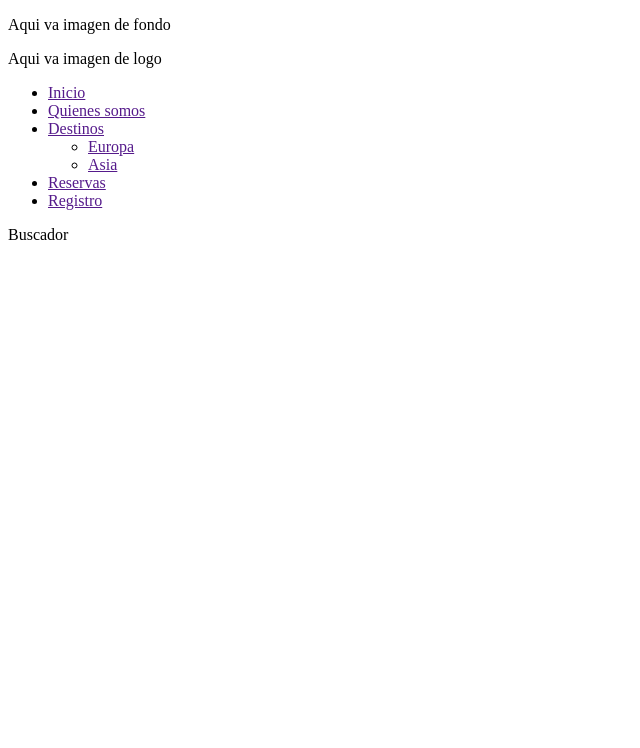
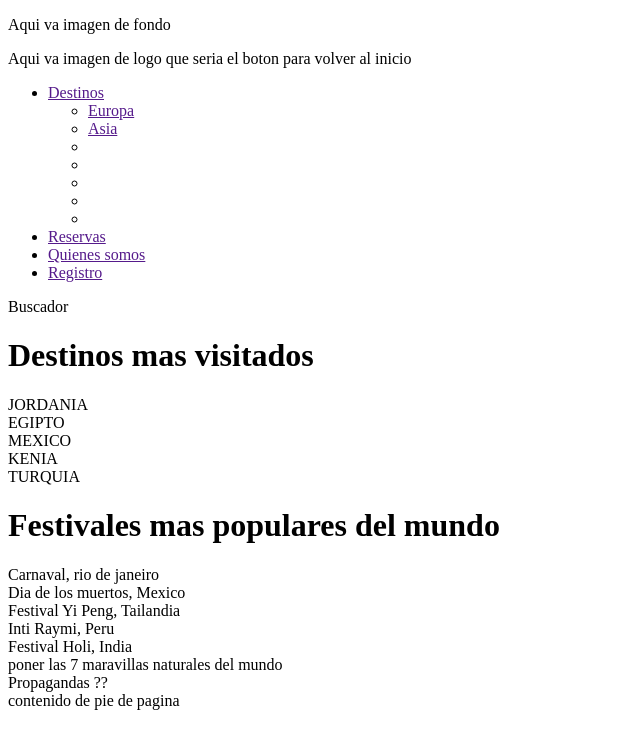
Before and after one commit to ErikaMenesesLara/proyectoWeb00, a plain HTML site: page index.html in a window 1280 px wide. Shown: the whole page, without its empty margins (0-640 px from the left). Drawn offline with Linux system fonts and the light colour scheme.

Commit message:
agregando mas contenido al archivo HTML

```diff
--- a/index.html
+++ b/index.html
@@ -13,27 +13,31 @@
 <body>
     <div class="contenedorPrincipal">
 
-        <div class="cotenedorHeader">
+        <div class="cotenedorEncabezado">
             <div class="imagenFondo">
                 <p>Aqui va imagen de fondo</p>
             </div>
             <div class="imagenLogo">
-                <p>Aqui va imagen de logo</p>
+                <p>Aqui va imagen de logo que seria el boton para volver al inicio</p>
             </div>
             <div class="botonesNavegacion">
 
                 <ul class="menuPrincipal" >
-                    <li> <a href="">Inicio</a> </li>
-                    <li> <a href="">Quienes somos</a> </li>
 
                     <li> <a href="">Destinos</a>
-                         <ul class="menuDestinos">
-                           <li> <a href="">Europa</a> </li>
-                           <li> <a href="">Asia</a> </li>
-                         </ul>
+                        <ul class="menuDestinos">
+                            <li> <a href="">Europa</a> </li>
+                            <li> <a href="">Asia</a> </li>
+                            <li> <a href=""></a> </li>
+                            <li> <a href=""></a> </li>
+                            <li> <a href=""></a> </li>
+                            <li> <a href=""></a> </li>
+                            <li> <a href=""></a> </li>
+                        </ul>
                     </li>
 
                     <li> <a href="">Reservas</a> </li>
+                    <li> <a href="">Quienes somos</a> </li>
                     <li> <a href="">Registro</a> </li>
                 </ul>
 
@@ -43,16 +47,60 @@
             </div>
         </div>
 
-        <div>
+        <div class="contenedorInformacion">
+
+            <div class="contenedorDestinos">
+                <h1>Destinos mas visitados</h1>
+                <div class="destinosMasVisitados">
+                    <div class="primerDestino">
+                        <div>JORDANIA</div>
+                    </div>
+                    <div class="segundoDestino">
+                        <div>EGIPTO</div>
+                    </div>
+                    <div class="tercerDestino">
+                        <div>MEXICO</div>
+                    </div>
+                    <div class="cuartoDestino">
+                        <div>KENIA</div>
+                    </div>
+                    <div class="quintoDestino">
+                        <div>TURQUIA</div>
+                    </div>
+                </div>
+            </div>
+
+            <div class="contenedorFestivales">
+                <h1>Festivales mas populares del mundo</h1>
+                <div class="primerFestival">
+                    <div>Carnaval, rio de janeiro</div>
+                </div>
+                <div class="segundoFestival">
+                    <div>Dia de los muertos, Mexico</div>
+                </div>
+                <div class="tercerFestival">
+                    <div>Festival Yi Peng, Tailandia</div>
+                </div>
+                <div class="cuartoFestival">
+                    <div>Inti Raymi, Peru</div>
+                </div>
+                <div class="quintoFestival">
+                    <div>Festival Holi, India </div>
+                </div>
+            </div>
+
+            <div class="contenedorMaravillasNaturales">
+                <div>poner las 7 maravillas naturales del mundo</div>
+            </div>
 
         </div>
 
-        <div>
-
+        <div class="contenedorBarraLateral">
+            <div>Propagandas ??</div>
         </div>
 
-        <div>
-
+        <div class="contenedorPiePagina">
+            <div>contenido de pie de pagina</div>
         </div>
 
     </div>
```
